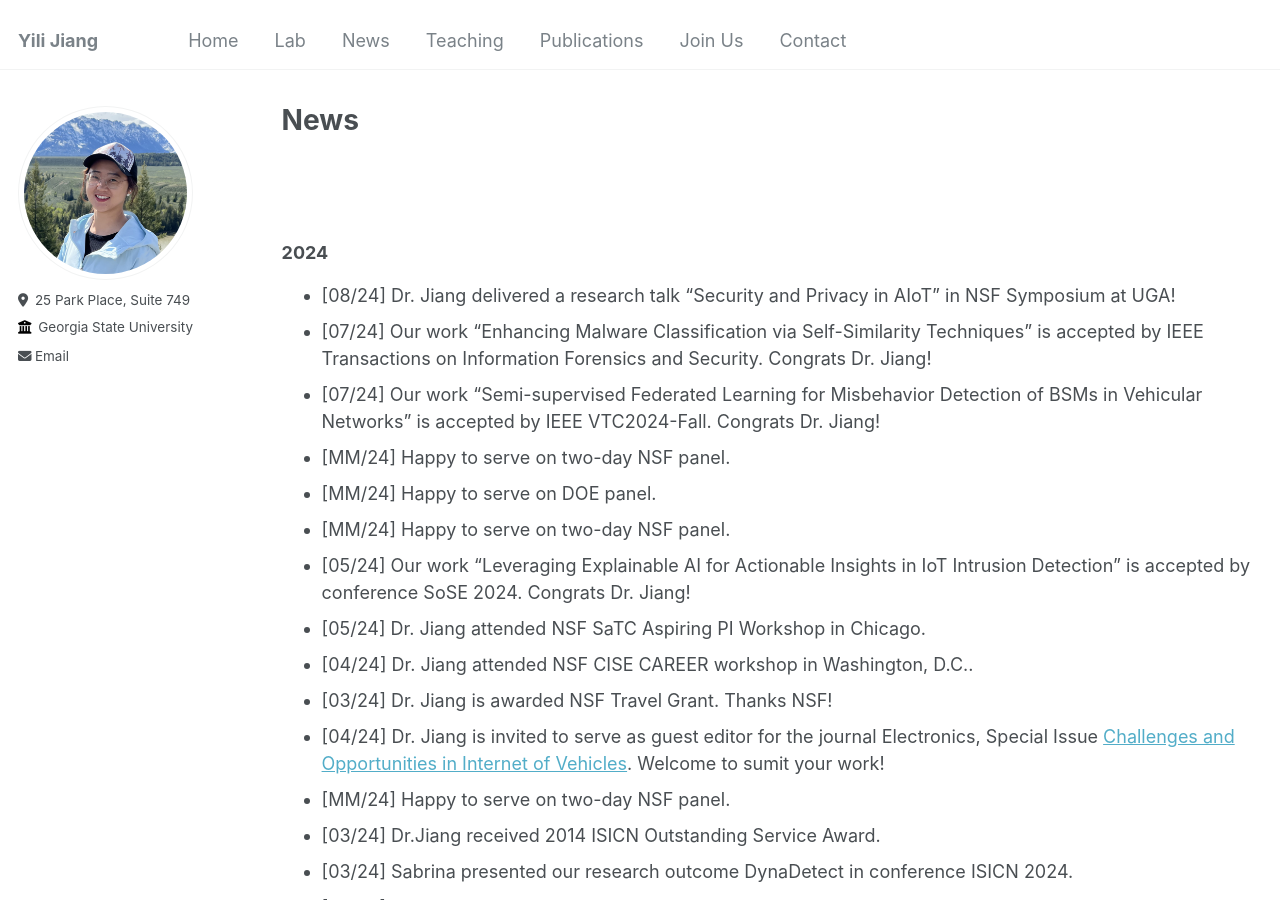
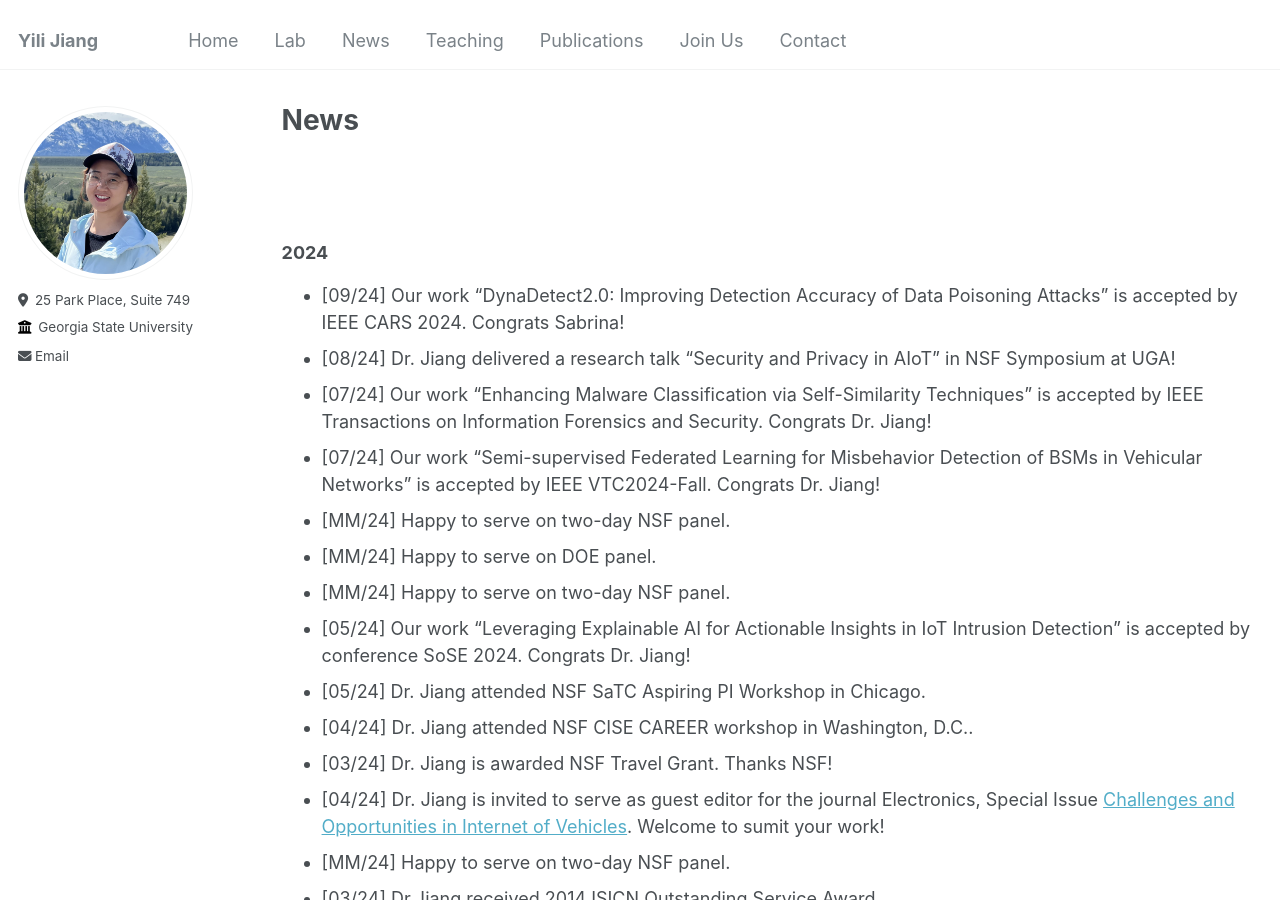
Before and after one commit to suhbrina-perry/suhbrina-perry.github.io, a Jekyll site: the page built from _pages/news.md, in a window 1280 px wide and 900 px high. Built offline with Jekyll 4.4.1, drawn with Linux system fonts in a browser that asks for light colours.

Commit message:
Update news.md

```diff
--- a/_pages/news.md
+++ b/_pages/news.md
@@ -14,6 +14,7 @@ author_profile: true
 
 ### 2024
 
+- [09/24] Our work "DynaDetect2.0: Improving Detection Accuracy of Data Poisoning Attacks" is accepted by IEEE CARS 2024. Congrats Sabrina!
 - [08/24] Dr. Jiang delivered a research talk "Security and Privacy in AIoT" in NSF Symposium at UGA!
 - [07/24] Our work "Enhancing Malware Classification via Self-Similarity Techniques" is accepted by IEEE Transactions on Information Forensics and Security. Congrats Dr. Jiang!
 - [07/24] Our work "Semi-supervised Federated Learning for Misbehavior Detection of BSMs in Vehicular Networks" is accepted by IEEE VTC2024-Fall. Congrats Dr. Jiang!
```
